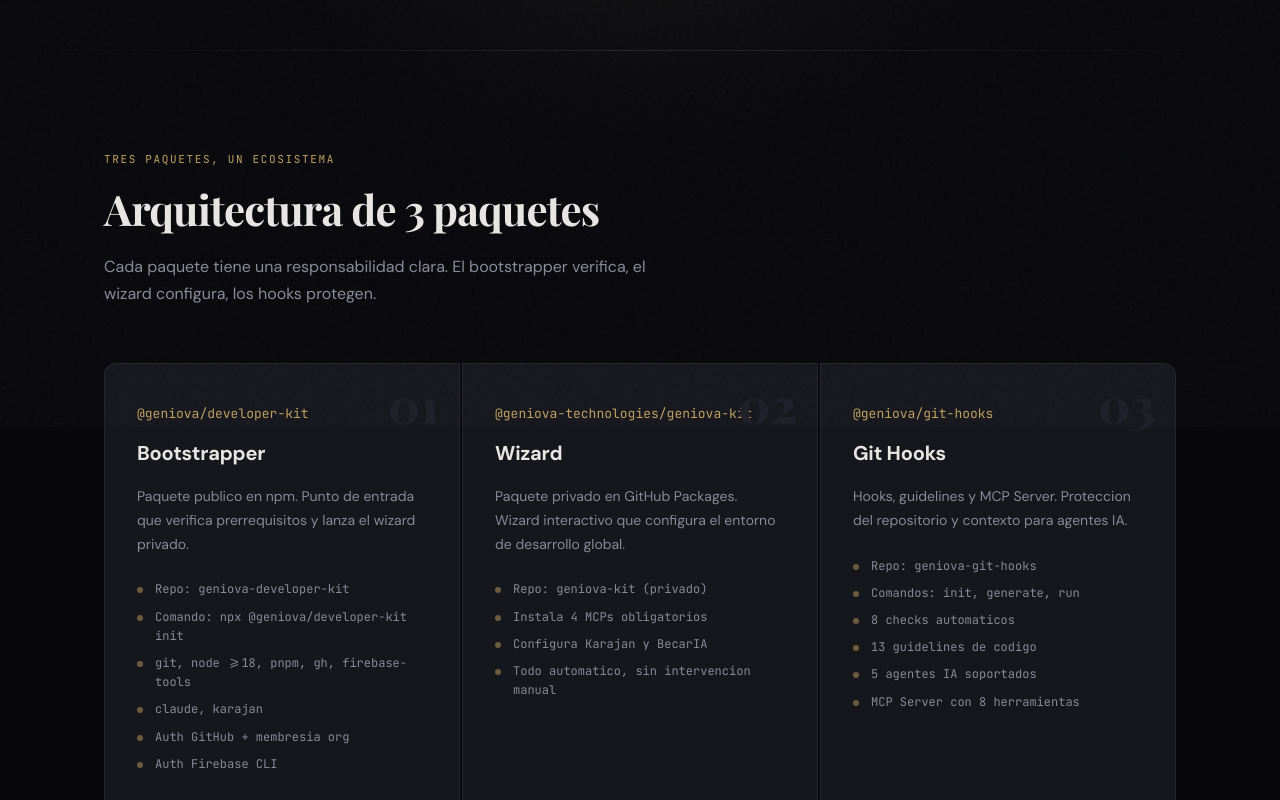
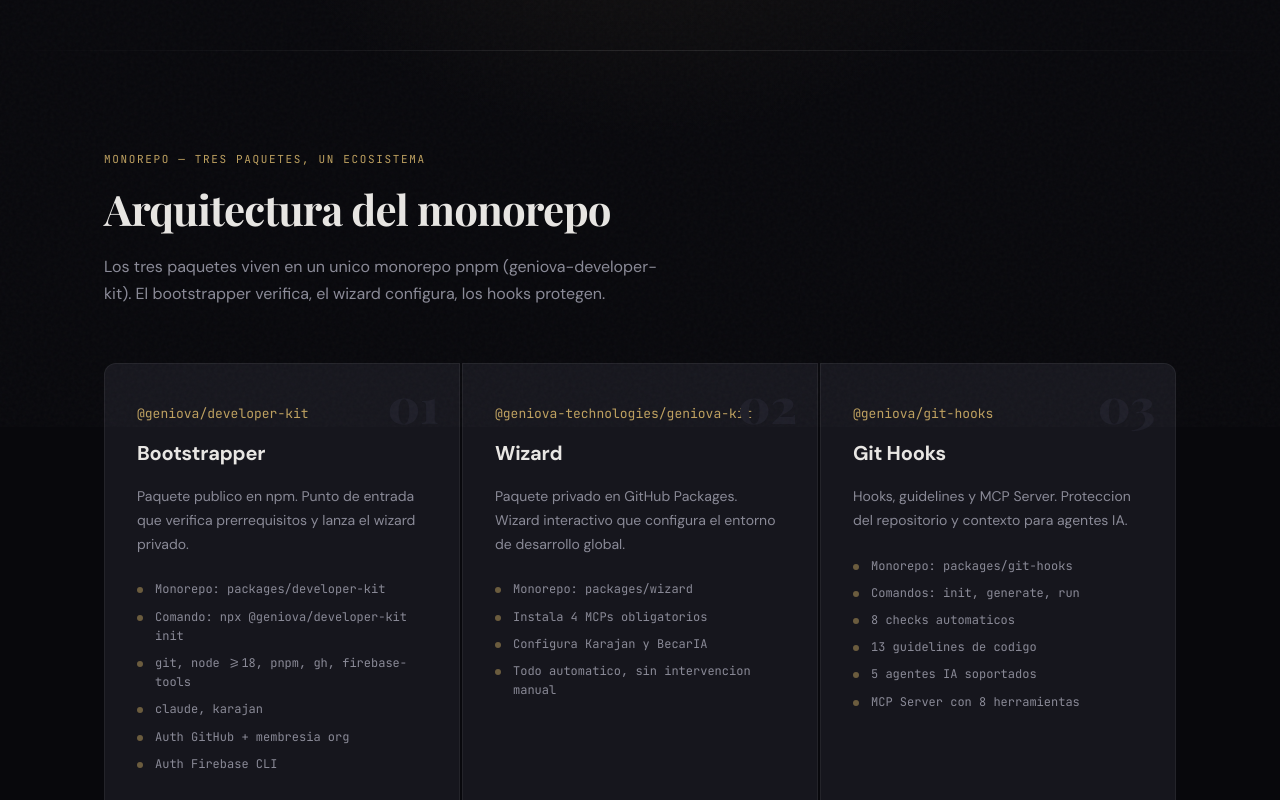
Before and after one commit to Geniova-Technologies/geniova-developer-kit, a website: page docs/reference.html in a window 1280 px wide. Shown: the part 373-1173 px from the top of the page. Drawn offline with nearby package versions, Linux system fonts and the light colour scheme.

Commit message:
docs: update landing and reference to reflect monorepo structure
- Update package labels from separate repos to monorepo paths
- Mark @geniova/git-hooks as public (npm) instead of private (GitHub)
- Add pnpm install step to Quick Start
- Add monorepo context to architecture sections

```diff
--- a/docs/reference.html
+++ b/docs/reference.html
@@ -718,9 +718,9 @@
   <!-- ARCHITECTURE: 3 PACKAGES -->
   <section id="arquitectura">
     <div class="container">
-      <div class="section-label">Tres paquetes, un ecosistema</div>
-      <h2 class="section-title">Arquitectura de 3 paquetes</h2>
-      <p class="section-subtitle">Cada paquete tiene una responsabilidad clara. El bootstrapper verifica, el wizard configura, los hooks protegen.</p>
+      <div class="section-label">Monorepo &mdash; tres paquetes, un ecosistema</div>
+      <h2 class="section-title">Arquitectura del monorepo</h2>
+      <p class="section-subtitle">Los tres paquetes viven en un unico monorepo pnpm (geniova-developer-kit). El bootstrapper verifica, el wizard configura, los hooks protegen.</p>
 
       <div class="packages-grid">
         <div class="pkg-card">
@@ -729,7 +729,7 @@
           <h3>Bootstrapper</h3>
           <p class="pkg-desc">Paquete publico en npm. Punto de entrada que verifica prerrequisitos y lanza el wizard privado.</p>
           <ul class="pkg-features">
-            <li>Repo: geniova-developer-kit</li>
+            <li>Monorepo: packages/developer-kit</li>
             <li>Comando: npx @geniova/developer-kit init</li>
             <li>git, node &gt;=18, pnpm, gh, firebase-tools</li>
             <li>claude, karajan</li>
@@ -744,7 +744,7 @@
           <h3>Wizard</h3>
           <p class="pkg-desc">Paquete privado en GitHub Packages. Wizard interactivo que configura el entorno de desarrollo global.</p>
           <ul class="pkg-features">
-            <li>Repo: geniova-kit (privado)</li>
+            <li>Monorepo: packages/wizard</li>
             <li>Instala 4 MCPs obligatorios</li>
             <li>Configura Karajan y BecarIA</li>
             <li>Todo automatico, sin intervencion manual</li>
@@ -757,7 +757,7 @@
           <h3>Git Hooks</h3>
           <p class="pkg-desc">Hooks, guidelines y MCP Server. Proteccion del repositorio y contexto para agentes IA.</p>
           <ul class="pkg-features">
-            <li>Repo: geniova-git-hooks</li>
+            <li>Monorepo: packages/git-hooks</li>
             <li>Comandos: init, generate, run</li>
             <li>8 checks automaticos</li>
             <li>13 guidelines de codigo</li>
```
Also changed, not shown: docs/index.html (+9 -7 lines).
